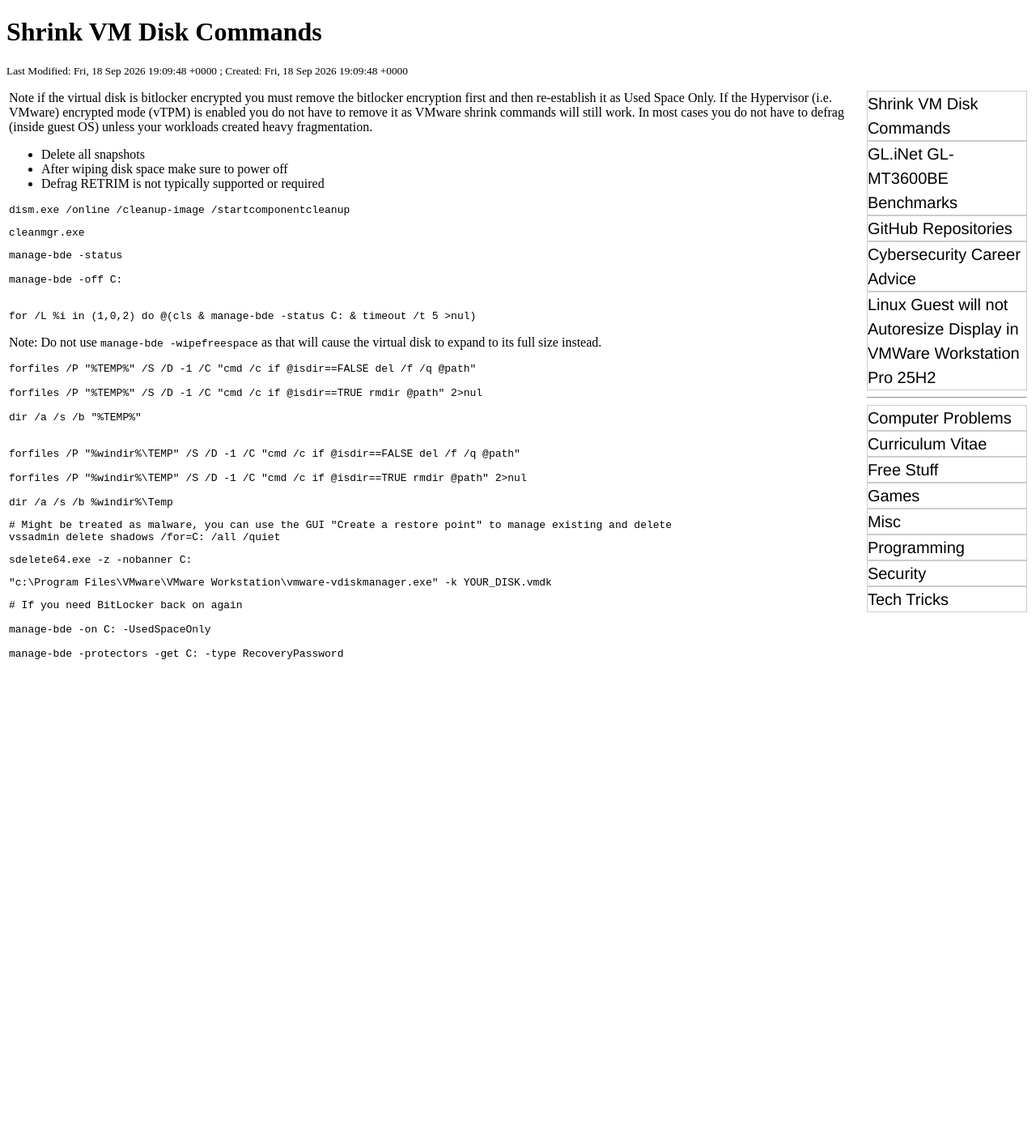
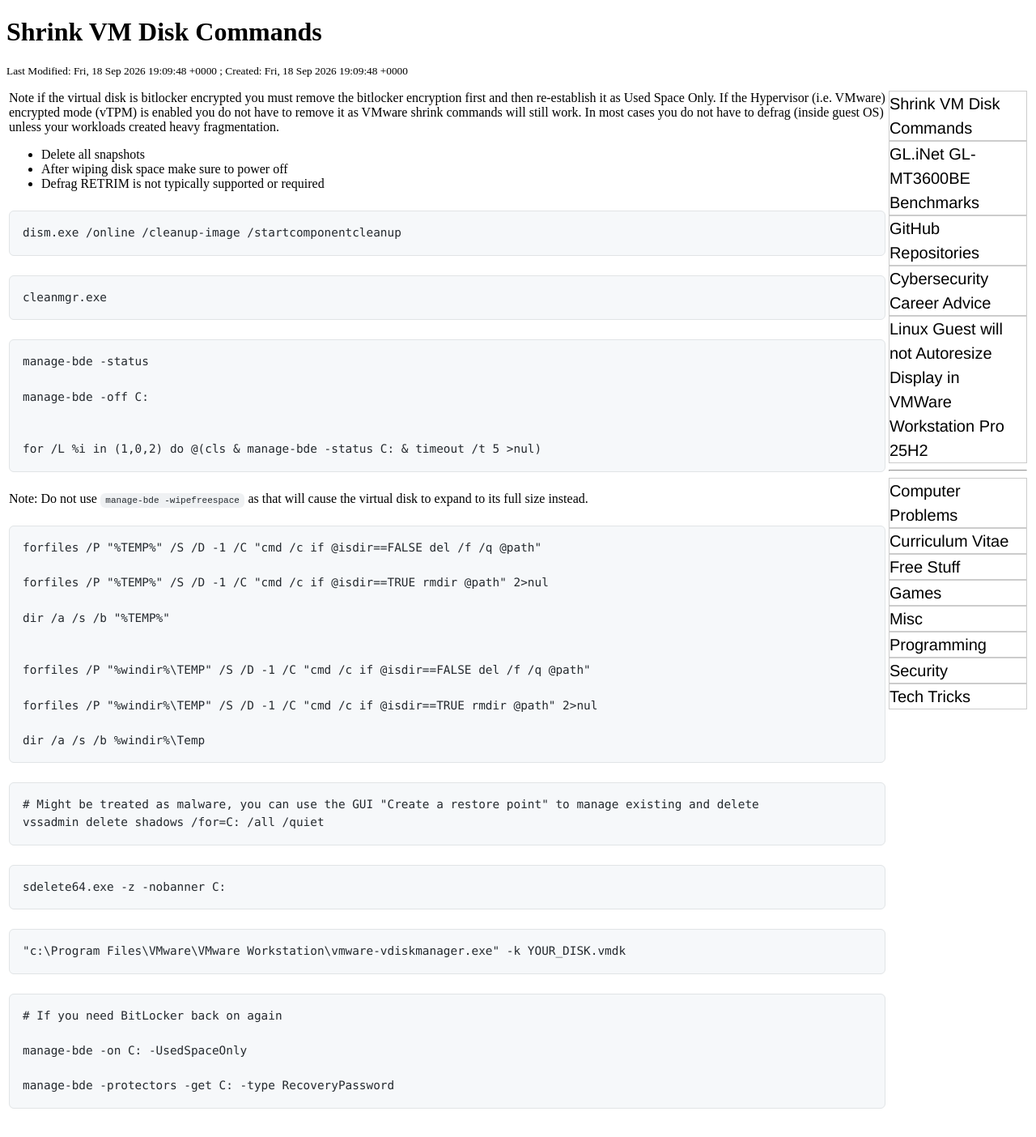
Before and after one commit to rbeede/rbeede.github.io, a Jekyll site: the page built from _posts/2026-09-18-Shrink_VM_Disk_Commands.html, in a window 1280 px wide. Shown: the whole page at 81% size. Built offline with Jekyll 4.4.1, drawn with Linux system fonts in a browser that asks for light colours; before the commit the page ends 900 px from its top, so only the background shows below that.

Commit message:
Format pre code blocks

```diff
--- a/_posts/2026-09-18-Shrink_VM_Disk_Commands.html
+++ b/_posts/2026-09-18-Shrink_VM_Disk_Commands.html
@@ -4,6 +4,41 @@ lastmod_epoch: 1789758588
 categories: ['Tech Tricks']
 title: Shrink VM Disk Commands
 ---
+
+<style>
+/* Container for the multi-line code block */
+pre {
+  background-color: #f6f8fa;     /* Light gray background (GitHub style) */
+  color: #24292e;                /* Dark slate charcoal text */
+  border: 1px solid #e1e4e6;     /* Subtle border outline */
+  padding: 1rem;                 /* Internal padding around code */
+  margin: 1.5rem 0;              /* Vertical separation from text paragraphs */
+  border-radius: 6px;            /* Smooth rounded corners */
+  overflow-x: auto;              /* Force horizontal scrollbar for long lines */
+  font-family: 'SFMono-Regular', Consolas, 'Liberation Mono', Menlo, monospace;
+  font-size: 0.9rem;             /* Highly readable code scale */
+  line-height: 1.5;              /* Clean line spacing */
+}
+
+/* Reset inner code tag behavior to adapt perfectly to the pre container */
+pre code {
+  background-color: transparent; /* Remove any nested background conflicts */
+  padding: 0;                    /* Remove inner spacing overrides */
+  border-radius: 0;              /* Clear conflicting rounded edges */
+  color: inherit;                /* Force inner text to inherit container color */
+  white-space: pre;              /* Enforce horizontal layout without wrapping lines */
+}
+
+/* Optional styling for independent inline <code> snippets inside sentences */
+:not(pre) > code {
+  background-color: #afb8c133;   /* Muted transparent gray pill background */
+  color: #24292e;                /* Clear text contrast matching body */
+  padding: 0.2rem 0.4rem;        /* Tight inner cushion */
+  border-radius: 6px;            /* Standardized rounded pill edge */
+  font-family: monospace;
+  font-size: 0.85em;             /* Slightly smaller to fit in a text sentence */
+}
+</style>
 
 Note if the virtual disk is bitlocker encrypted you must remove the bitlocker encryption first and then re-establish it as Used Space Only. If the Hypervisor (i.e. VMware) encrypted mode (vTPM) is enabled you do not have to remove it as VMware shrink commands will still work. In most cases you do not have to defrag (inside guest OS) unless your workloads created heavy fragmentation.
 
```
